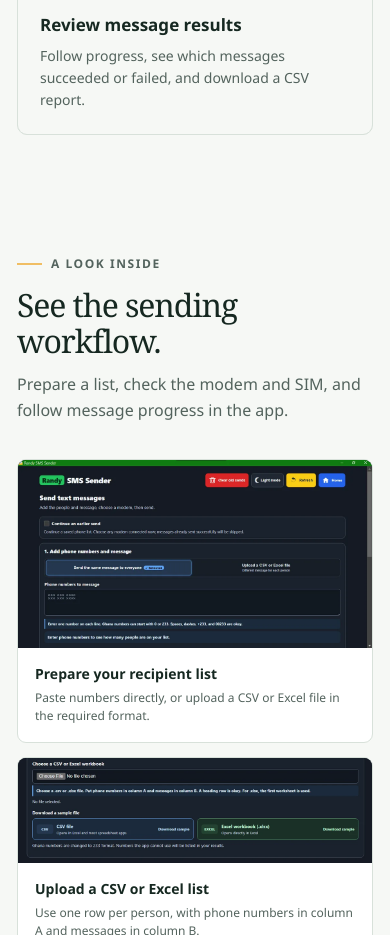
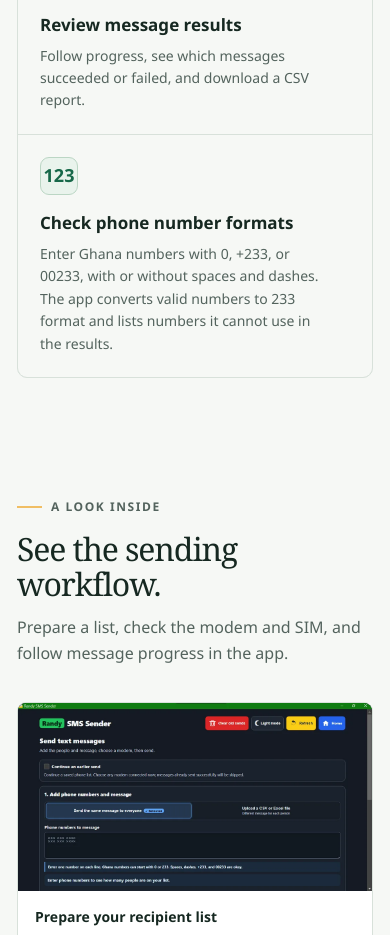
Before and after one commit to randyweston/randy-bulk-sms-sender, a plain HTML site: page index.html in a window 390 px wide. Shown: the part 2861-3796 px from the top of the page. Drawn offline with Linux system fonts and the light colour scheme.

Commit message:
Fill feature grid with phone number checks

```diff
--- a/index.html
+++ b/index.html
@@ -206,6 +206,7 @@
         <article class="feature"><span class="feature-icon" aria-hidden="true">◷</span><h3>Schedule a future send</h3><p>Choose the date and local time when sending should begin. Keep your PC powered on and awake from scheduling through the send, with the modem connected. Sleep may delay the send.</p></article>
         <article class="feature"><span class="feature-icon" aria-hidden="true">Ⅱ</span><h3>Continue an interrupted send</h3><p>Select “Continue an earlier send” to pick up a saved list. Messages already sent successfully are skipped.</p></article>
         <article class="feature"><span class="feature-icon" aria-hidden="true">✓</span><h3>Review message results</h3><p>Follow progress, see which messages succeeded or failed, and download a CSV report.</p></article>
+        <article class="feature"><span class="feature-icon" aria-hidden="true">123</span><h3>Check phone number formats</h3><p>Enter Ghana numbers with 0, +233, or 00233, with or without spaces and dashes. The app converts valid numbers to 233 format and lists numbers it cannot use in the results.</p></article>
       </div>
     </section>
 
```
